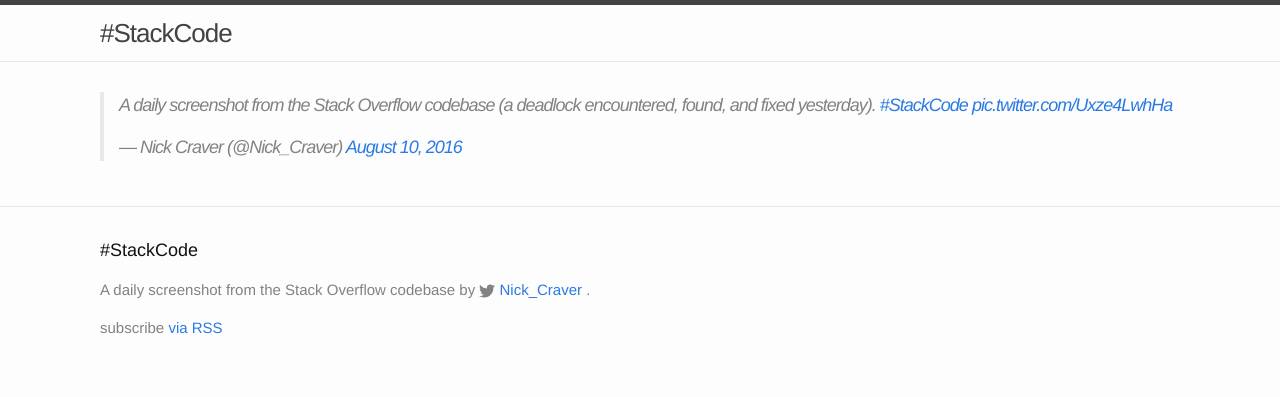
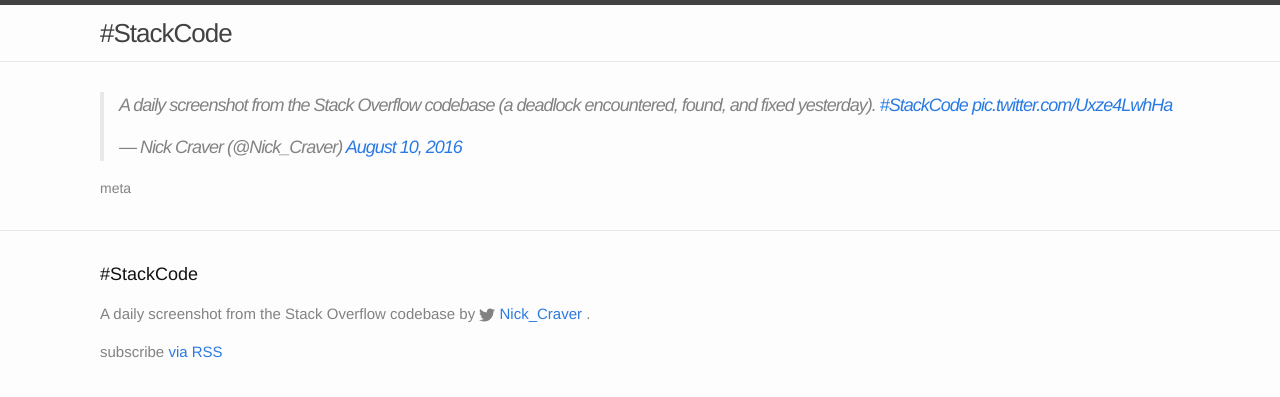
Before and after one commit to romansp/stackcode, a Jekyll site: the page built from index.html, in a window 1280 px wide. Shown: the top 397 px of the page. Built offline with Jekyll 4.4.1, drawn with Linux system fonts in a browser that asks for light colours; comment, search, counter and statistics services are not loaded.

Commit message:
add .post-link on index

```diff
--- a/_sass/_layout.scss
+++ b/_sass/_layout.scss
@@ -195,8 +195,8 @@
 }
 
 .post-link {
-    display: block;
-    font-size: 24px;
+    font-size: $small-font-size;
+    color: $grey-color;
 }
 
 
--- a/index.html
+++ b/index.html
@@ -7,6 +7,7 @@ layout: default
   {% for post in site.posts %}
       <div class="post">
         {{ post.content }}
+        <a class="post-link" href="{{ post.url | prepend: site.baseurl }}">meta</a>
       </div>
   {% endfor %}
 
```
